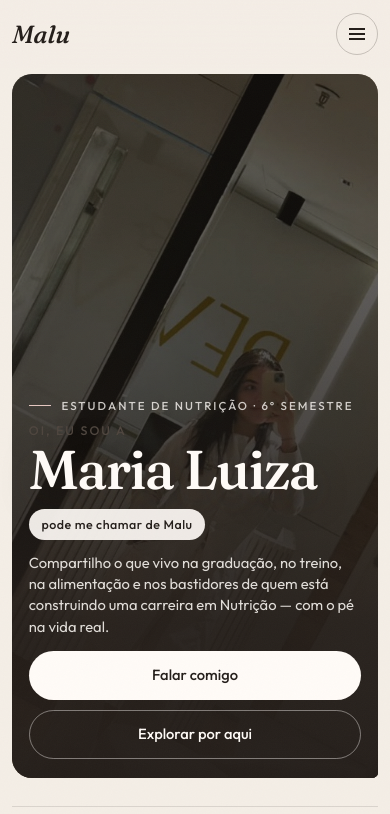
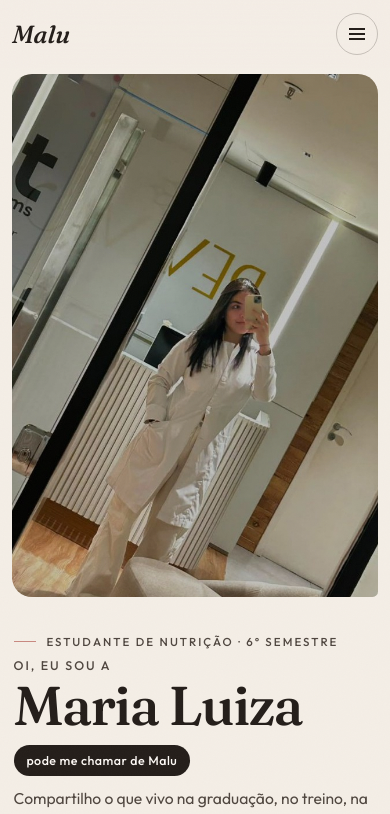
Before and after one commit to Lucash67/malu_nutri, a React (Vite) app: page / in a window 390 px wide. Shown: the top 814 px of the page. Built offline with nearby package versions, Linux system fonts and the light colour scheme.

Commit message:
Keep Malu visible above the hero copy on mobile.
Co-authored-by: Cursor <cursoragent@cursor.com>

```diff
--- a/src/styles/global.css
+++ b/src/styles/global.css
@@ -301,7 +301,7 @@ section[id] {
   height: 72vh;
   min-height: 28rem;
   object-fit: cover;
-  object-position: center 12%;
+  object-position: center top;
   transform: scale(1.02);
   transition: transform 1.4s var(--ease);
 }
@@ -361,68 +361,47 @@ section[id] {
 
   .hero__frame--main::before,
   .hero__frame--main::after {
-    content: "";
-    position: absolute;
-    inset: 0;
-    pointer-events: none;
-    z-index: 2;
-  }
-
-  .hero__frame--main::before {
-    background: rgba(36, 30, 26, 0.38);
-  }
-
-  .hero__frame--main::after {
-    background: linear-gradient(
-      180deg,
-      rgba(36, 30, 26, 0.12) 0%,
-      rgba(36, 30, 26, 0.08) 28%,
-      rgba(36, 30, 26, 0.42) 52%,
-      rgba(36, 30, 26, 0.88) 78%,
-      rgba(36, 30, 26, 0.96) 100%
-    );
+    display: none;
   }
 
   .hero__frame--main img {
-    height: min(92svh, 44rem);
-    min-height: 28rem;
-    filter: brightness(0.72) saturate(0.9) contrast(1.04);
+    height: min(62svh, 34rem);
+    min-height: 22rem;
+    object-position: center top;
+    filter: none;
   }
 
   .hero__cap {
     display: none;
   }
 
-  .hero__copy h1 {
-    text-shadow: 0 10px 32px rgba(36, 30, 26, 0.4);
-  }
-
   .hero h1 {
     font-size: clamp(2.55rem, 12vw, 3.35rem);
   }
 
   .hero__copy {
-    position: absolute;
-    left: 1.05rem;
-    right: 1.05rem;
-    bottom: 1.15rem;
+    position: static;
     z-index: 3;
-    padding: 0;
-    color: var(--white);
+    padding: 1.15rem 0.1rem 0;
+    color: inherit;
+  }
+
+  .hero__copy h1 {
+    text-shadow: none;
   }
 
   .hero__copy .lede {
     display: block;
     max-width: none;
     margin: 0;
-    color: color-mix(in srgb, var(--white) 86%, transparent);
-    font-size: 0.92rem;
-    line-height: 1.45;
+    color: var(--ink-soft);
+    font-size: 0.98rem;
+    line-height: 1.5;
   }
 
   .hero__copy .kicker,
   .hero__hi {
-    color: color-mix(in srgb, var(--white) 78%, transparent);
+    color: var(--ink-soft);
   }
 
   .hero__copy .kicker {
@@ -430,13 +409,13 @@ section[id] {
   }
 
   .hero__copy .kicker::before {
-    background: var(--blush-soft);
+    background: var(--blush);
   }
 
   .hero__copy .hero__pill {
     margin: 0.55rem 0 0.7rem;
-    background: color-mix(in srgb, var(--white) 92%, transparent);
-    color: var(--ink);
+    background: var(--ink);
+    color: var(--white);
   }
 
   .hero__copy .hero__actions {
@@ -450,13 +429,13 @@ section[id] {
   }
 
   .hero__copy .btn--solid {
-    background: var(--white);
-    color: var(--ink);
+    background: var(--ink);
+    color: var(--white);
   }
 
   .hero__copy .btn--ghost {
-    border-color: color-mix(in srgb, var(--white) 42%, transparent);
-    color: var(--white);
+    border-color: var(--line-strong);
+    color: inherit;
   }
 
   .hero__now {
```
